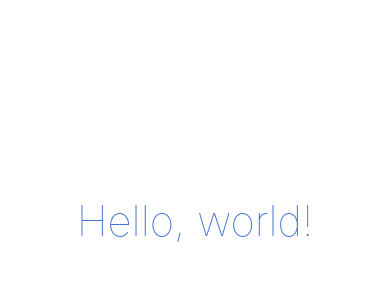
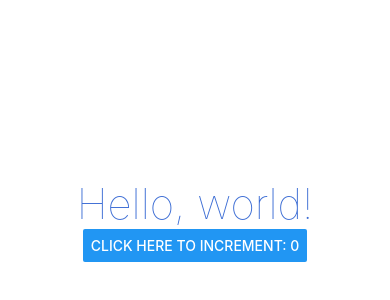
Before and after one commit to jakobudovic/ConcreteTestApp, a React Native app: screen / in a window 390 px wide. Shown: the part 202-502 px from the top of the page. Built offline with nearby package versions, Linux system fonts and the light colour scheme.

Commit message:
Add counter with callback event and beautify file

```diff
--- a/App.js
+++ b/App.js
@@ -1,14 +1,25 @@
-import { StatusBar } from 'expo-status-bar';
-import { StyleSheet, Text, View } from 'react-native';
+import { StatusBar } from "expo-status-bar";
+import React from "react";
+import { useState } from "react";
+import { Button, StyleSheet, Text, View } from "react-native";
+
+function CounterButton({ title, onIncrement }) {
+  return <Button title={title} onPress={onIncrement} />;
+}
 
 export default function App() {
   console.log("App executed!");
   let x = 1;
+  const [count, setCount] = useState(0);
 
   return (
     <View style={styles.container}>
       <Text style={styles.text}>Hello, world!</Text>
       <StatusBar style="auto" />
+      <CounterButton
+        title={`Click HERE to increment: ${count}`}
+        onIncrement={() => setCount(count + 1)}
+      />
     </View>
   );
 }
@@ -16,14 +27,14 @@ export default function App() {
 const styles = StyleSheet.create({
   container: {
     flex: 1,
-    backgroundColor: 'white',
-    alignItems: 'center',
-    justifyContent: 'center',
+    backgroundColor: "white",
+    alignItems: "center",
+    justifyContent: "center",
   },
   text: {
-    color: 'rgb(59,108,212)',
+    color: "rgb(59,108,212)",
     fontSize: 42,
-    fontWeight: '100',
-    textAlign: 'center',
+    fontWeight: "100",
+    textAlign: "center",
   },
-})
+});
```
